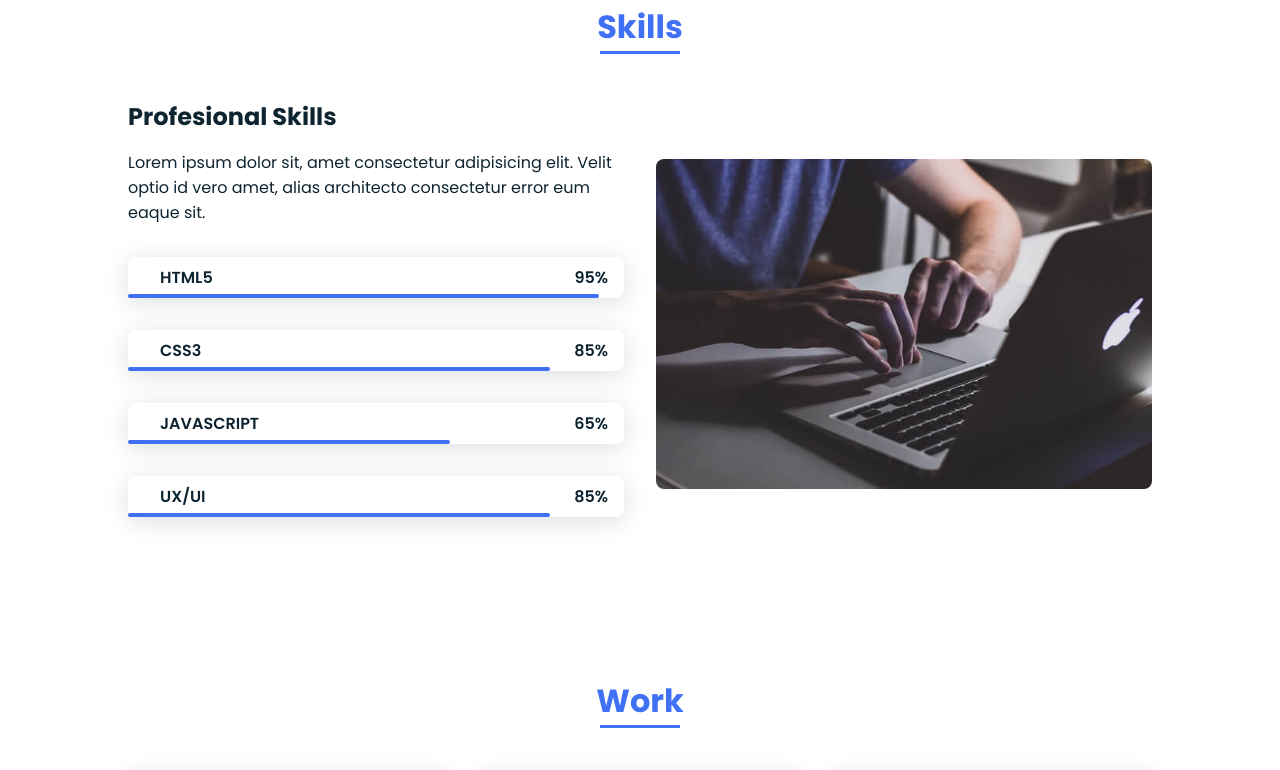
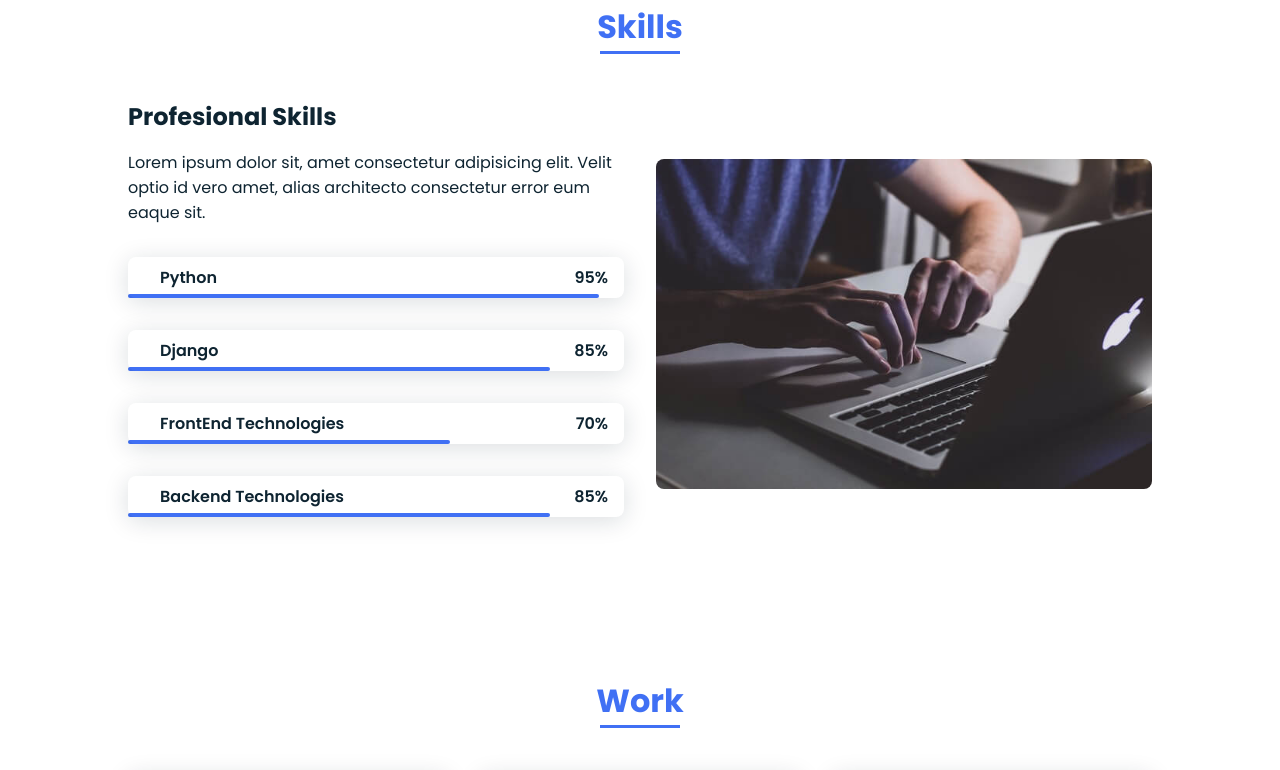
Before and after one commit to prasad1004/Portfolio.github.io, a plain HTML site: page index.html in a window 1280 px wide. Shown: the part 1501-2271 px from the top of the page. Drawn offline with nearby package versions, Linux system fonts and the light colour scheme.

Commit message:
make changes in skills section

```diff
--- a/index.html
+++ b/index.html
@@ -44,7 +44,7 @@
         <section class="home bd-grid " id="home">
             <!-- <section class="home bd-grid " id="home"> -->
             <div class="home__data">
-                <h1 class="home__title">Hi,<br>I'am <span class="home__title-color">Prasad  </span><br> Upcoming SDE
+                <h1 class="home__title">Hola<br>I'am <span class="home__title-color">Prasad  </span><br> Software Engineer
                 </h1>
 
                 <a href="Prasad_Ajmire_Resume.pdf" target="_blank" class="button">Hire Me</a>
@@ -89,7 +89,7 @@
                     <div class="skills__data">
                         <div class="skills__names">
                             <i class="bx bxl-html5 skills__icon"></i>
-                            <span class="skills__name">HTML5</span>
+                            <span class="skills__name">Python</span>
                         </div>
                         <div class="skills__bar skills__html">
 
@@ -101,7 +101,7 @@
                     <div class="skills__data">
                         <div class="skills__names">
                             <i class="bx bxl-css3 skills__icon"></i>
-                            <span class="skills__name">CSS3</span>
+                            <span class="skills__name">Django</span>
                         </div>
                         <div class="skills__bar skills__css">
 
@@ -113,19 +113,19 @@
                     <div class="skills__data">
                         <div class="skills__names">
                             <i class="bx bxl-javascript skills__icon"></i>
-                            <span class="skills__name">JAVASCRIPT</span>
+                            <span class="skills__name">FrontEnd Technologies</span>
                         </div>
                         <div class="skills__bar skills__js">
 
                         </div>
                         <div>
-                            <span class="skills__percentage">65%</span>
+                            <span class="skills__percentage">70%</span>
                         </div>
                     </div>
                     <div class="skills__data">
                         <div class="skills__names">
                             <i class="bx bxs-paint skills__icon"></i>
-                            <span class="skills__name">UX/UI</span>
+                            <span class="skills__name">Backend Technologies</span>
                         </div>
                         <div class="skills__bar skills__ux">
 
```
